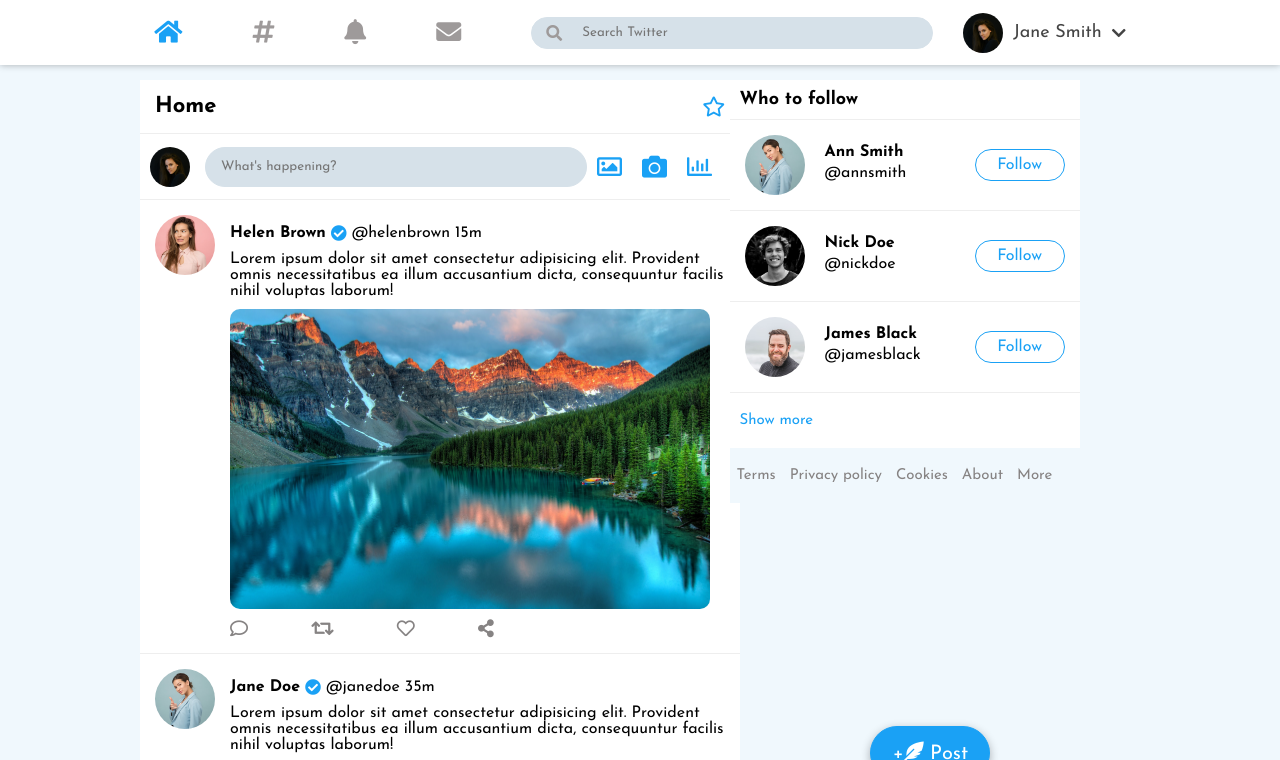
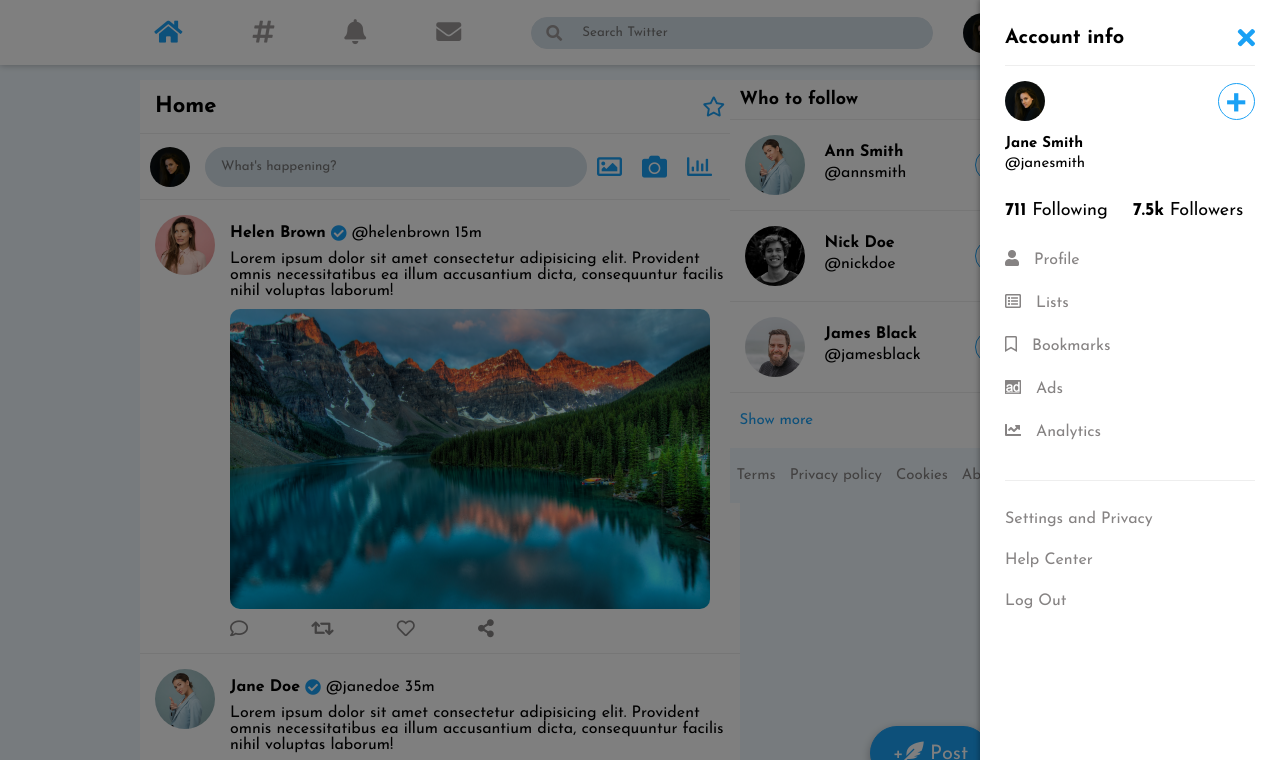
Before and after one commit to dev-yue/Twitter-frontend, a plain HTML site: page index.html in a window 1280 px wide. Both pictures are taken after a click on the element "Jane Smith". Shown: the top 760 px of the page. Drawn offline with Linux system fonts and the light colour scheme.

Commit message:
added sidebar

```diff
--- a/index.html
+++ b/index.html
@@ -387,6 +387,61 @@
       </div>
       <!-- end of  post modal -->
 
+      <!-- sidebar -->
+      <div class="sidebar-wrapper">
+        <div class="sidebar">
+          <div class="sidebar-header">
+            <h2>Account info</h2>
+            <i class="fas fa-times"></i>
+          </div>
+          <div class="sidebar-user">
+            <div class="sidebar-user-img">
+              <img src="images/user1.jpg">
+            </div>
+            <span>+</span>
+          </div>
+          <div class="sidebar-user-info">
+            <h4>Jane Smith</h4>
+            <p>@janesmith</p>
+          </div>
+          <div class="following">
+            <p class="following-paragraph">
+              <span>711</span> Following
+            </p>
+            <p class="following-paragraph">
+              <span>7.5k</span> Followers
+            </p>
+          </div>
+          <div class="sidebar-list-1">
+            <ul>
+              <li><a href="#">
+                <i class="fas fa-user"></i> Profile
+              </a></li>
+              <li><a href="#">
+                <i class="far fa-list-alt"></i> Lists
+              </a></li>
+              <li><a href="#">
+                <i class="far fa-bookmark"></i> Bookmarks
+              </a></li>
+              <li><a href="#">
+                <i class="fab fa-adversal"></i> Ads
+              </a></li>
+              <li><a href="#">
+                <i class="fas fa-chart-line"></i> Analytics
+              </a></li>
+            </ul>
+          </div>
+          <div class="sidebar-list-2">
+            <ul>
+              <li><a href="#">Settings and Privacy</a></li>
+              <li><a href="#">Help Center</a></li>
+              <li><a href="#">Log Out</a></li>
+            </ul>
+          </div>
+        </div>
+      </div>
+      <!-- end of sidebar -->
+
     </section>
     <!-- end of feeds page -->
 
--- a/script.js
+++ b/script.js
@@ -14,6 +14,10 @@ const postModalX = document.querySelector(".modal-header i");
 const modalPostBtn = document.querySelector(".modal-header button");
 const modalFooterPlus = document.querySelector(".modal-footer span");
 const modalInput = document.querySelector(".modal-input");
+const user = document.querySelector(".user");
+const sidebar = document.querySelector('.sidebar')
+const sidebarWrapper = document.querySelector('.sidebar-wrapper')
+const xBtn = document.querySelector('.sidebar-header i')
 /******************************************************/
 /******************************************************/
 
@@ -92,3 +96,14 @@ modalInput.addEventListener("blur", (e) => {
     changeOpacity(0.5);
   }
 });
+
+// Sidebar
+user.addEventListener("click", () => {
+  sidebar.classList.add('sidebar-display')
+  sidebarWrapper.classList.add('sidebar-wrapper-display')
+});
+
+xBtn.addEventListener('click', ()=>{
+  sidebar.classList.remove('sidebar-display')
+  sidebarWrapper.classList.remove('sidebar-wrapper-display')
+})
--- a/style.css
+++ b/style.css
@@ -364,7 +364,7 @@ body {
   width: 70rem;
   padding: 2rem;
   text-align: center;
-  box-shadow: 0 0 .7rem rgba(0, 0, 0, 0.3);
+  box-shadow: 0 0 0.7rem rgba(0, 0, 0, 0.3);
   border-radius: 0 0 1rem 1rem;
   display: none;
 }
@@ -696,7 +696,7 @@ body {
   text-decoration: none;
   font-size: 1.5rem;
   color: #868383;
-  margin: 0 .7rem;
+  margin: 0 0.7rem;
 }
 /* end of feeds content */
 
@@ -709,11 +709,11 @@ body {
   background-color: #1aa1f5;
   color: #fff;
   font-size: 2rem;
-  border: .1rem solid #1aa1f5;
+  border: 0.1rem solid #1aa1f5;
   border-radius: 3rem;
   cursor: pointer;
-  box-shadow: 0 .3rem 1rem rgba(0, 0, 0, 0.3);
-  transition: background-color .3s;
+  box-shadow: 0 0.3rem 1rem rgba(0, 0, 0, 0.3);
+  transition: background-color 0.3s;
 }
 
 .post-btn:hover {
@@ -722,9 +722,9 @@ body {
 
 /* post modal */
 .modal-wrapper {
-  position:fixed;
+  position: fixed;
   background-color: rgba(0, 0, 0, 0.5);
-  top:0;
+  top: 0;
   left: 0;
   right: 0;
   bottom: 0;
@@ -752,7 +752,7 @@ body {
   padding: 1.5rem 2.5rem;
   display: flex;
   align-items: center;
-  border-bottom: .1rem solid #eee;
+  border-bottom: 0.1rem solid #eee;
 }
 
 .modal-header i {
@@ -764,13 +764,13 @@ body {
 .modal-header button {
   margin-left: auto;
   width: 8rem;
-  padding: .8rem .5rem;
+  padding: 0.8rem 0.5rem;
   background-color: #1aa1f5;
   color: #fff;
   font-size: 1.6rem;
-  border: .1rem solid #1aa1f5;
+  border: 0.1rem solid #1aa1f5;
   border-radius: 3rem;
-  opacity: .5;
+  opacity: 0.5;
 }
 
 .modal-body {
@@ -795,7 +795,7 @@ body {
   width: 53rem;
   padding: 1rem 0 8rem 1rem;
   background-color: #d6e1e9;
-  border: .1rem solid #eee;
+  border: 0.1rem solid #eee;
   border-radius: 1.5rem;
   font-size: 1.6rem;
 }
@@ -833,7 +833,7 @@ body {
   font-size: 5rem;
   width: 4rem;
   height: 4rem;
-  border: .1rem solid #1aa1f5;
+  border: 0.1rem solid #1aa1f5;
   border-radius: 50%;
   display: flex;
   justify-content: center;
@@ -843,4 +843,153 @@ body {
 }
 /* end of post modal */
 
+/* sidebar */
+.sidebar-wrapper {
+  position: fixed;
+  background-color: rgba(0, 0, 0, 0.5);
+  top: 0;
+  right: 0;
+  left: 0;
+  bottom: 0;
+  opacity: 0;
+  visibility: hidden;
+  transition: all 0.5s;
+}
+
+.sidebar-wrapper-display {
+  opacity: 1;
+  visibility: visible;
+}
+
+.sidebar {
+  position: fixed;
+  top: 0;
+  right: -30rem;
+  width: 30rem;
+  height: 100vh;
+  background-color: #fff;
+  padding: 2.5rem;
+  box-sizing: border-box;
+  box-shadow: -0.1rem 0 0.5rem rgba(0, 0, 0, 0.3);
+  transition: right .5s cubic-bezier(1, 0, 0, 1);
+}
+
+.sidebar-display {
+  right: 0;
+}
+
+.sidebar-header {
+  display: flex;
+  align-items: center;
+  padding-bottom: 1.5rem;
+  border-bottom: 0.1rem solid #eee;
+}
+
+.sidebar-header h2 {
+  font-size: 2rem;
+}
+
+.sidebar-header i {
+  margin-left: auto;
+  font-size: 2.5rem;
+  color: #1aa1f5;
+  cursor: pointer;
+}
+
+.sidebar-user {
+  display: flex;
+  align-items: center;
+  padding-top: 1.5rem;
+}
+
+.sidebar-user-img {
+  width: 4rem;
+  height: 4rem;
+}
+
+.sidebar-user-img img {
+  width: 100%;
+  height: 100%;
+  object-fit: cover;
+  border-radius: 50%;
+}
+
+.sidebar-user span {
+  margin-left: auto;
+  width: 3.5rem;
+  height: 3.5rem;
+  font-size: 5rem;
+  border: 0.1rem solid #1aa1f5;
+  border-radius: 50%;
+  display: flex;
+  justify-content: center;
+  align-items: center;
+  color: #1aa1f5;
+}
+
+.sidebar-user-info {
+  padding: 1.5rem 0;
+  font-size: 1.5rem;
+}
+
+.sidebar-user-info h4 {
+  margin-bottom: 0.5rem;
+}
+
+.following {
+  display: flex;
+  padding: 1.5rem 0;
+}
+
+.following-paragraph {
+  font-size: 1.8rem;
+}
+
+.following-paragraph:first-child {
+  margin-right: 2.5rem;
+}
+
+.following-paragraph span {
+  font-weight: bold;
+}
+
+.sidebar-list-1 {
+  border-bottom: 0.1rem solid #eee;
+}
+
+.sidebar-list-1 ul {
+  list-style: none;
+  padding: 1.5rem 0;
+}
+
+.sidebar-list-1 li {
+  margin-bottom: 2.5rem;
+}
+
+.sidebar-list-1 a {
+  text-decoration: none;
+  font-size: 1.6rem;
+  color: #868383;
+}
+
+.sidebar-list-1 i {
+  margin-right: 1rem;
+}
+
+.sidebar-list-2 ul {
+  list-style: none;
+  padding: 3rem 0;
+}
+
+.sidebar-list-2 li {
+  margin-bottom: 2.5rem;
+}
+
+.sidebar-list-2 a {
+  text-decoration: none;
+  font-size: 1.6rem;
+  color: #868383;
+}
+
+/* end of sidebar */
 /* end of feeds page */
```
